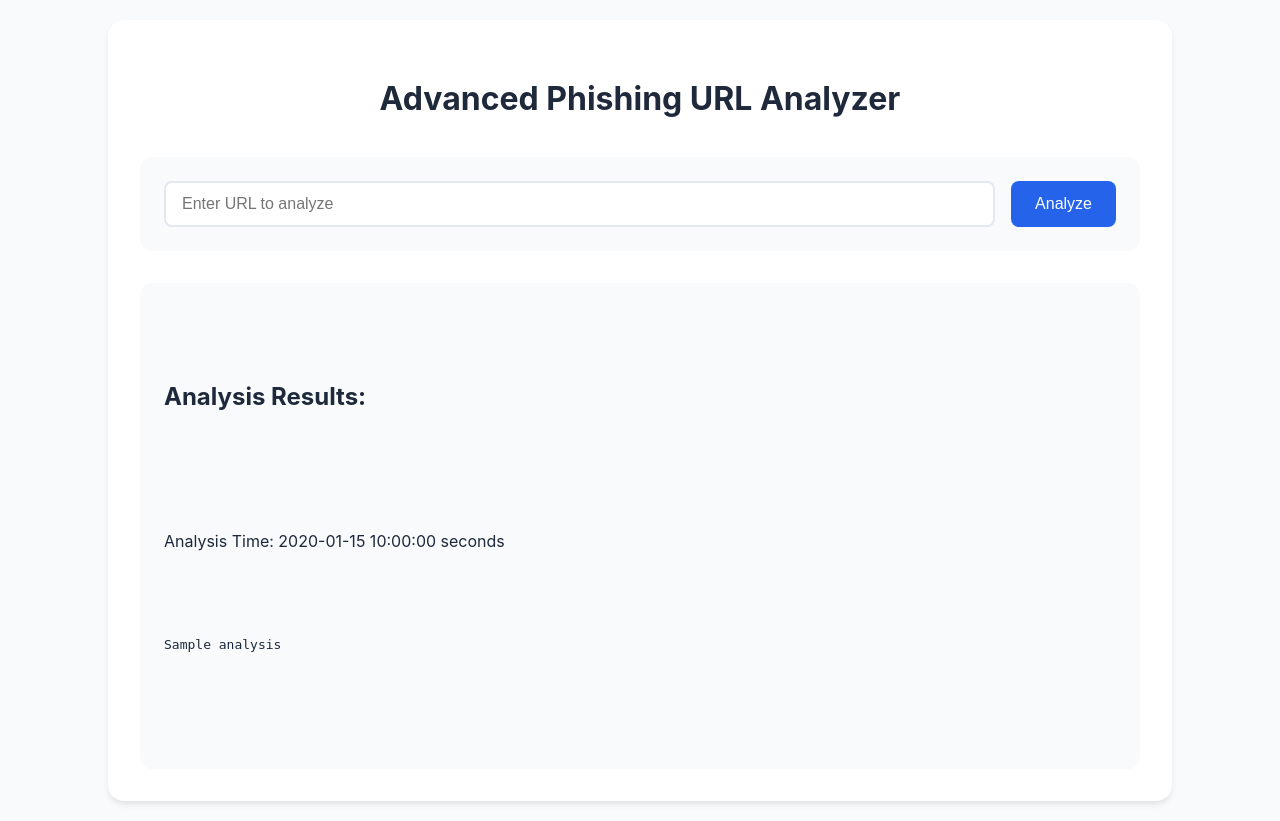
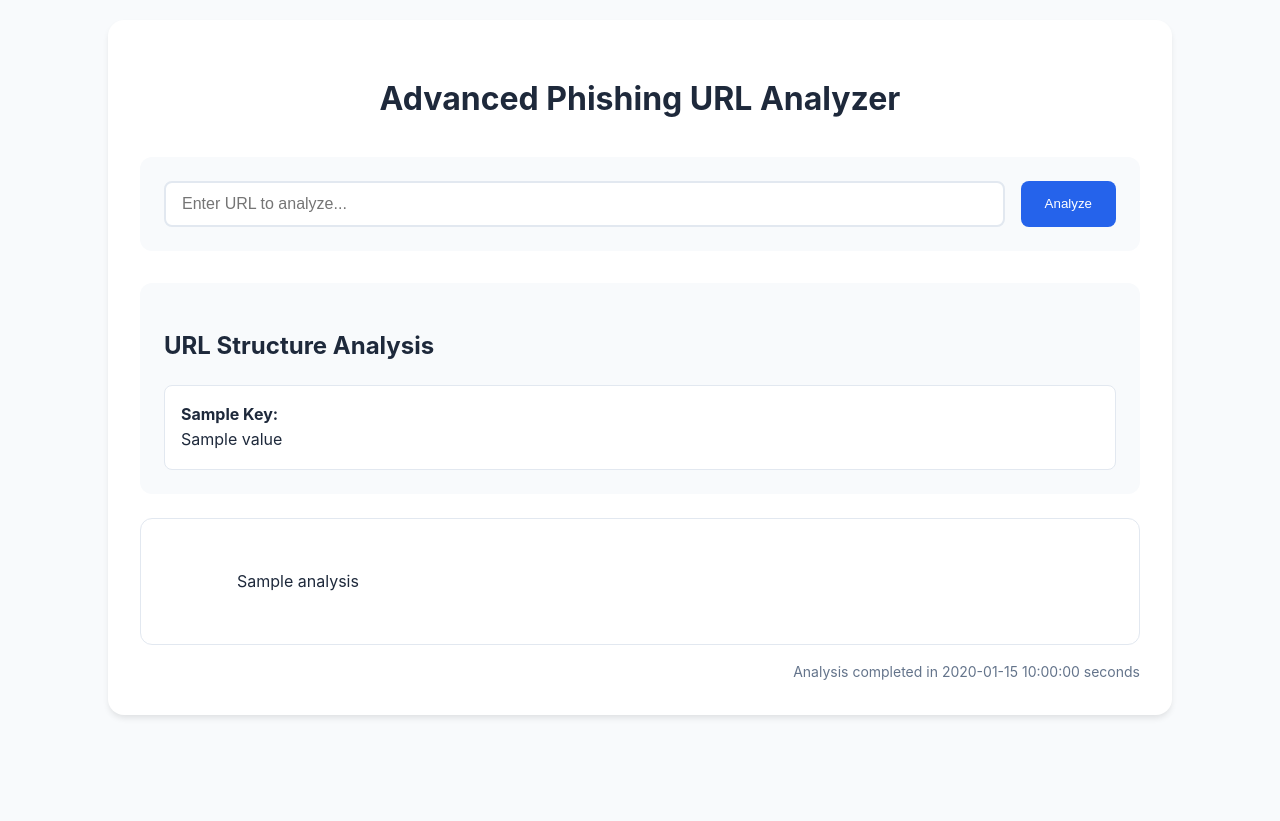
Before and after one commit to shriprad/phishingwebsite, a Flask app: template templates/index.html in a window 1280 px wide. After the commit the page ends 718 px from the top, so only its background shows below. Run offline with Flask 2, Linux system fonts and the light colour scheme; the template is opened without the code that fills it: most values are stand-ins (such as "Sample title", 1, 10 or a date in 2020).

Commit message:
Update index.html

```diff
--- a/templates/index.html
+++ b/templates/index.html
@@ -69,58 +69,146 @@
             background-color: var(--primary-color);
             color: white;
             padding: 0.75rem 1.5rem;
-            font-size: 1rem;
             border: none;
             border-radius: 8px;
+            font-weight: 500;
             cursor: pointer;
-            transition: background-color 0.3s;
+            transition: all 0.3s;
         }
 
         button:hover {
             background-color: #1d4ed8;
         }
 
-        .results {
+        .loading {
+            text-align: center;
+            padding: 2rem;
+            display: none;
+        }
+
+        .loading.active {
+            display: block;
+        }
+
+        .analysis-result {
+            margin-top: 2rem;
+        }
+
+        .url-components {
             background-color: #f8fafc;
+            padding: 1.5rem;
             border-radius: 12px;
+            margin-bottom: 1.5rem;
+        }
+
+        .component-grid {
+            display: grid;
+            grid-template-columns: repeat(auto-fit, minmax(200px, 1fr));
+            gap: 1rem;
+            margin-top: 1rem;
+        }
+
+        .component-item {
+            background-color: white;
+            padding: 1rem;
+            border-radius: 8px;
+            border: 1px solid #e2e8f0;
+        }
+
+        .analysis-content {
+            background-color: white;
             padding: 1.5rem;
+            border-radius: 12px;
+            border: 1px solid #e2e8f0;
             white-space: pre-wrap;
         }
 
-        .loading {
-            text-align: center;
-            display: none;
+        .risk-high {
+            color: var(--danger-color);
+            font-weight: 600;
         }
 
-        .error {
+        .risk-medium {
+            color: var(--warning-color);
+            font-weight: 600;
+        }
+
+        .risk-low {
+            color: var(--success-color);
+            font-weight: 600;
+        }
+
+        .analysis-time {
+            text-align: right;
+            color: #64748b;
+            font-size: 0.875rem;
+            margin-top: 1rem;
+        }
+
+        .error-message {
+            background-color: #fee2e2;
             color: var(--danger-color);
-            font-weight: bold;
+            padding: 1rem;
+            border-radius: 8px;
+            margin-top: 1rem;
         }
     </style>
 </head>
 <body>
     <div class="container">
         <h1>Advanced Phishing URL Analyzer</h1>
+
         <div class="search-box">
-            <form method="POST">
-                <div class="input-group">
-                    <input type="text" name="url" placeholder="Enter URL to analyze" required>
-                    <button type="submit">Analyze</button>
-                </div>
+            <form method="POST" class="input-group">
+                <input type="text" name="url" placeholder="Enter URL to analyze..." required>
+                <button type="submit">Analyze</button>
             </form>
         </div>
-        <div class="loading">Analyzing...</div>
+
+        <div id="loading" class="loading">
+            <div class="loading-content">
+                Performing comprehensive security analysis...
+                <div class="loading-subtext">This may take a few seconds</div>
+            </div>
+        </div>
+
         {% if analysis_result %}
-            <div class="results">
-                <h2>Analysis Results:</h2>
-                {% if analysis_result.error %}
-                    <p class="error">{{ analysis_result.error }}</p>
-                {% else %}
-                    <p>Analysis Time: {{ analysis_result.analysis_time }} seconds</p>
-                    <pre>{{ analysis_result.analysis }}</pre>
-                {% endif %}
+        <div class="analysis-result">
+            {% if analysis_result.error %}
+            <div class="error-message">
+                {{ analysis_result.error }}
             </div>
+            {% else %}
+            <div class="url-components">
+                <h2>URL Structure Analysis</h2>
+                <div class="component-grid">
+                    {% for key, value in analysis_result.url_components.items() %}
+                    {% if value %}
+                    <div class="component-item">
+                        <strong>{{ key|title }}:</strong>
+                        <div>{{ value }}</div>
+                    </div>
+                    {% endif %}
+                    {% endfor %}
+                </div>
+            </div>
+
+            <div class="analysis-content">
+                {{ analysis_result.analysis | safe }}
+            </div>
+
+            <div class="analysis-time">
+                Analysis completed in {{ analysis_result.analysis_time }} seconds
+            </div>
+            {% endif %}
+        </div>
         {% endif %}
     </div>
+
+    <script>
+        document.querySelector('form').addEventListener('submit', function() {
+            document.getElementById('loading').classList.add('active');
+        });
+    </script>
 </body>
 </html>
```
